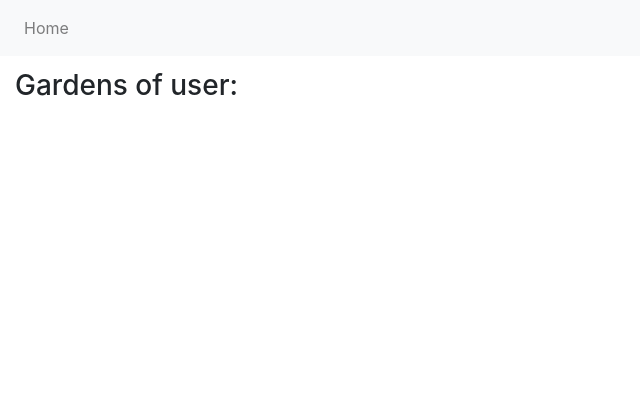
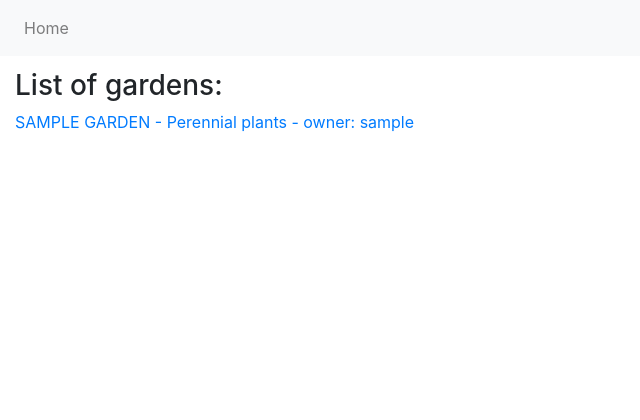
Before and after one commit to minusa71/cottage_garden_project, a Django app: page /dashboard in a window 1280 px wide. Shown: the top 420 px of the page, without its empty margins (0-640 px from the left). Run offline with Django 4.2, Linux system fonts and the light colour scheme; tables that the repository leaves empty hold one stand-in row (values such as "Sample post"); some libraries are stand-ins or nearby versions.

Commit message:
Add garden

```diff
--- a/Cottage_garden_project/main/views.py
+++ b/Cottage_garden_project/main/views.py
@@ -23,6 +23,7 @@ class HomeView(views.TemplateView):
 
 
 class UserDashboardView(views.ListView):
+    template_name = 'main/garden_list.html'
     model = Garden
     paginate_by = 10
 
--- a/templates/main/garden_list.html
+++ b/templates/main/garden_list.html
@@ -7,13 +7,15 @@
     <title>Title</title>
 </head>
 <body>
-    <H3>Gardens of user:</H3>
-    {% if Gardens %}
+    <H3>List of gardens:</H3>
+    {% if not Gardens %}
     {% for item in garden_list  %}
         <div>
-        <a href="{% url 'edit plant' pk=item.pk %}   ">{{ item.name.upper }} - {{ item.type }}</a>
+        <a href="{% url 'edit plant' pk=item.pk %}">{{ item.name.upper }} - {{ item.type }} - {{ "owner:" }} {{ item.user }}</a>
+
         {% csrf_token %}
         </div>
+{#        <img src="{%  url item.image %}" alt="Garden image" width="500" height="600">#}
     {% endfor %}
     {% endif %}
 </body>
```
